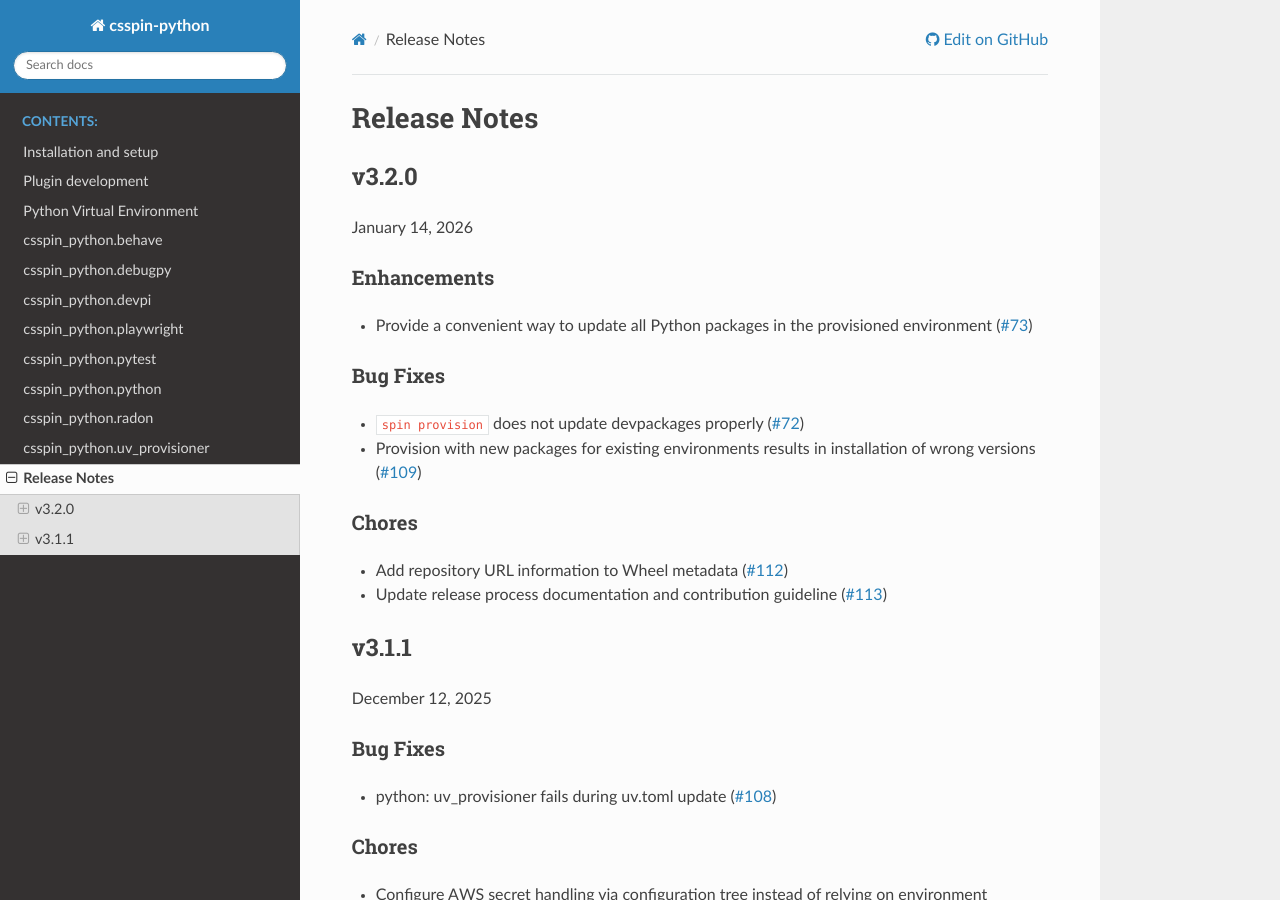
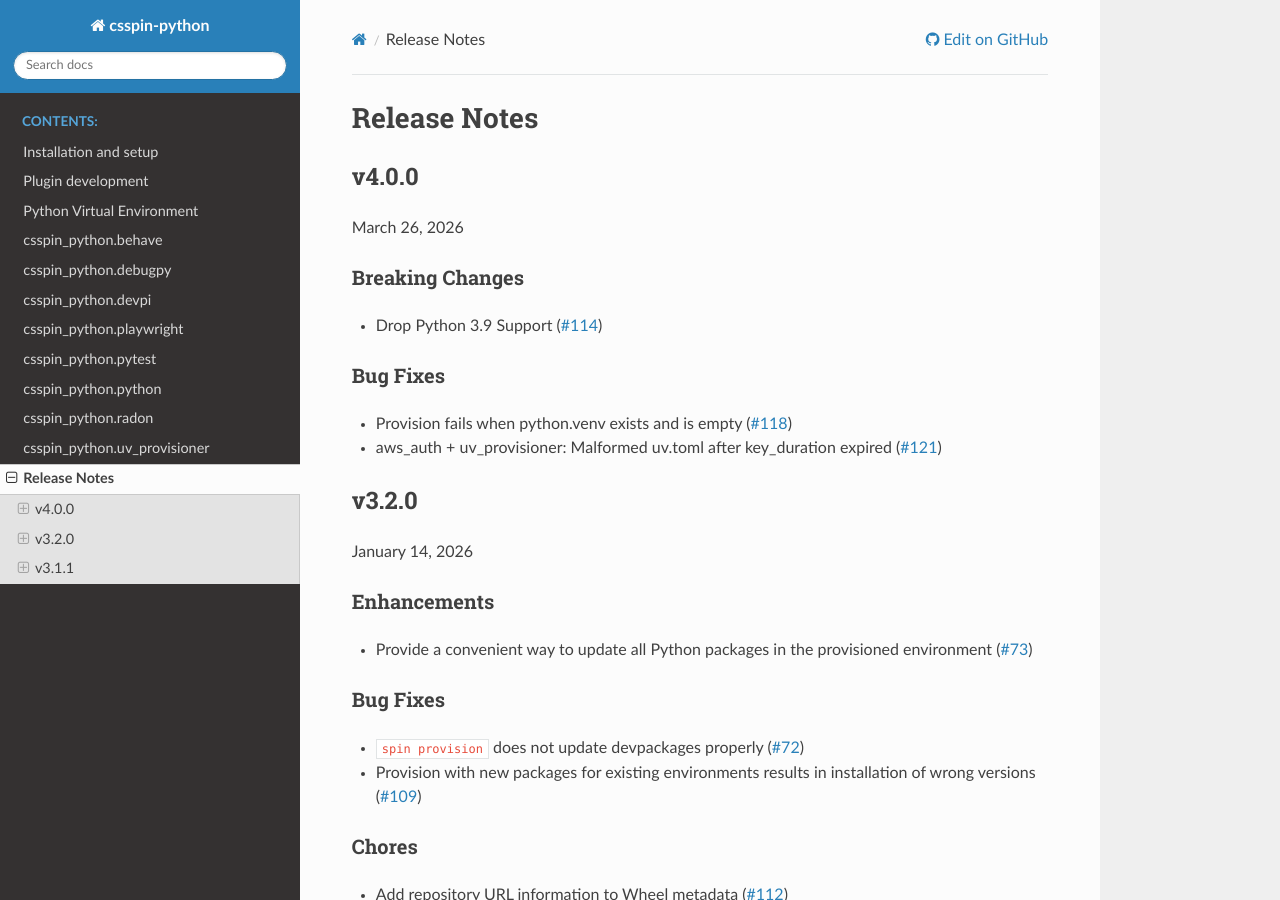
Before and after one commit to cslab/csspin-python, a Sphinx documentation site: the page built from doc/relnotes.rst, in a window 1280 px wide and 900 px high. Built offline with Sphinx 7.4.7 and the Read the Docs theme 3.1.0, drawn with Linux system fonts in a browser that asks for light colours.

```diff
--- a/doc/relnotes.rst
+++ b/doc/relnotes.rst
@@ -59,6 +59,25 @@
 Release Notes
 =============
 
+v4.0.0
+======
+
+March 26, 2026
+
+Breaking Changes
+----------------
+
+- Drop Python 3.9 Support (`#114
+  <https://code.contact.de/qs/spin/spin_python/-/issues/114>`_)
+
+Bug Fixes
+---------
+
+- Provision fails when python.venv exists and is empty (`#118
+  <https://code.contact.de/qs/spin/spin_python/-/issues/118>`_)
+- aws_auth + uv_provisioner: Malformed uv.toml after key_duration expired (`#121
+  <https://code.contact.de/qs/spin/spin_python/-/issues/121>`_)
+
 v3.2.0
 ======
 
```
